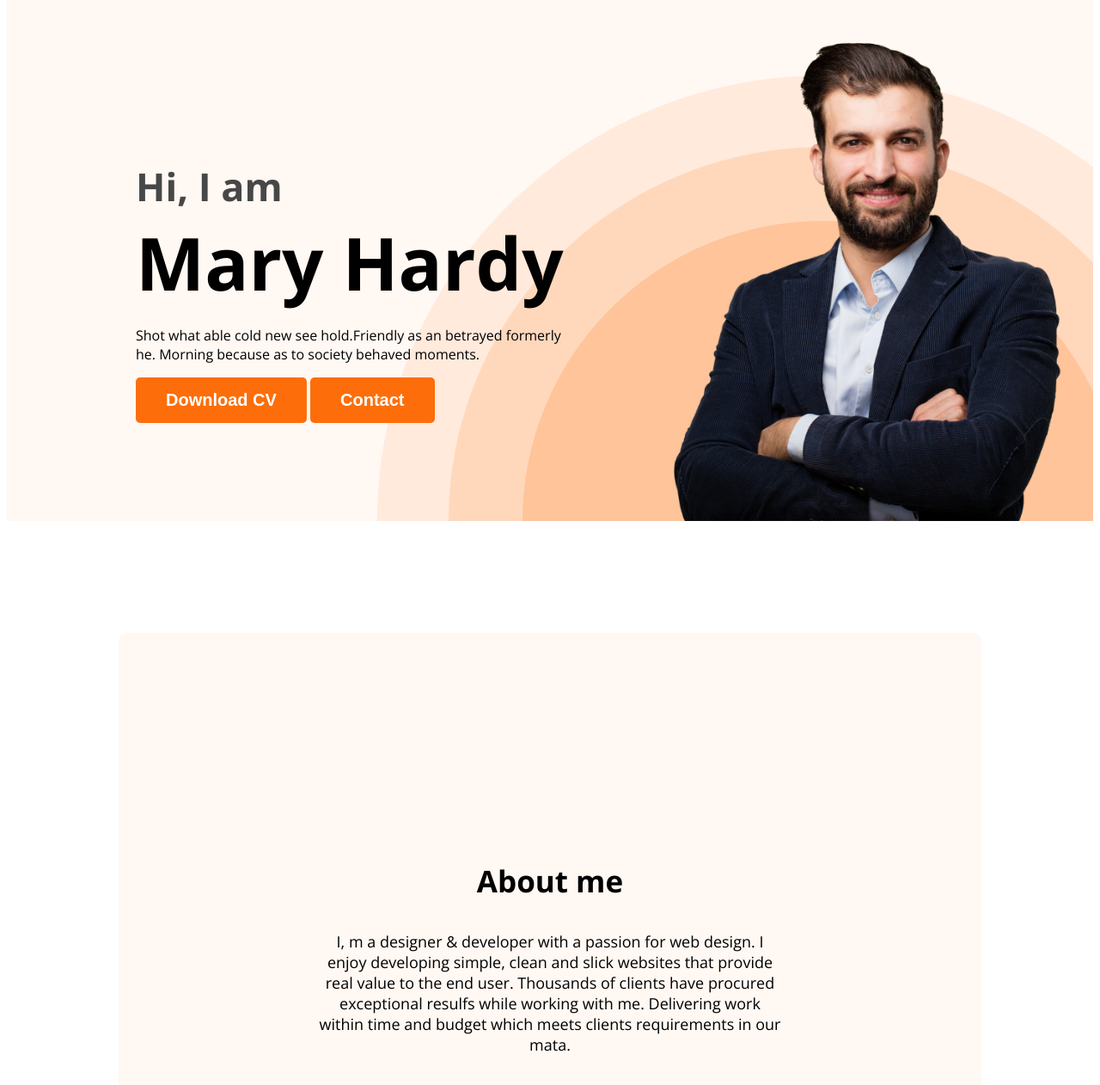
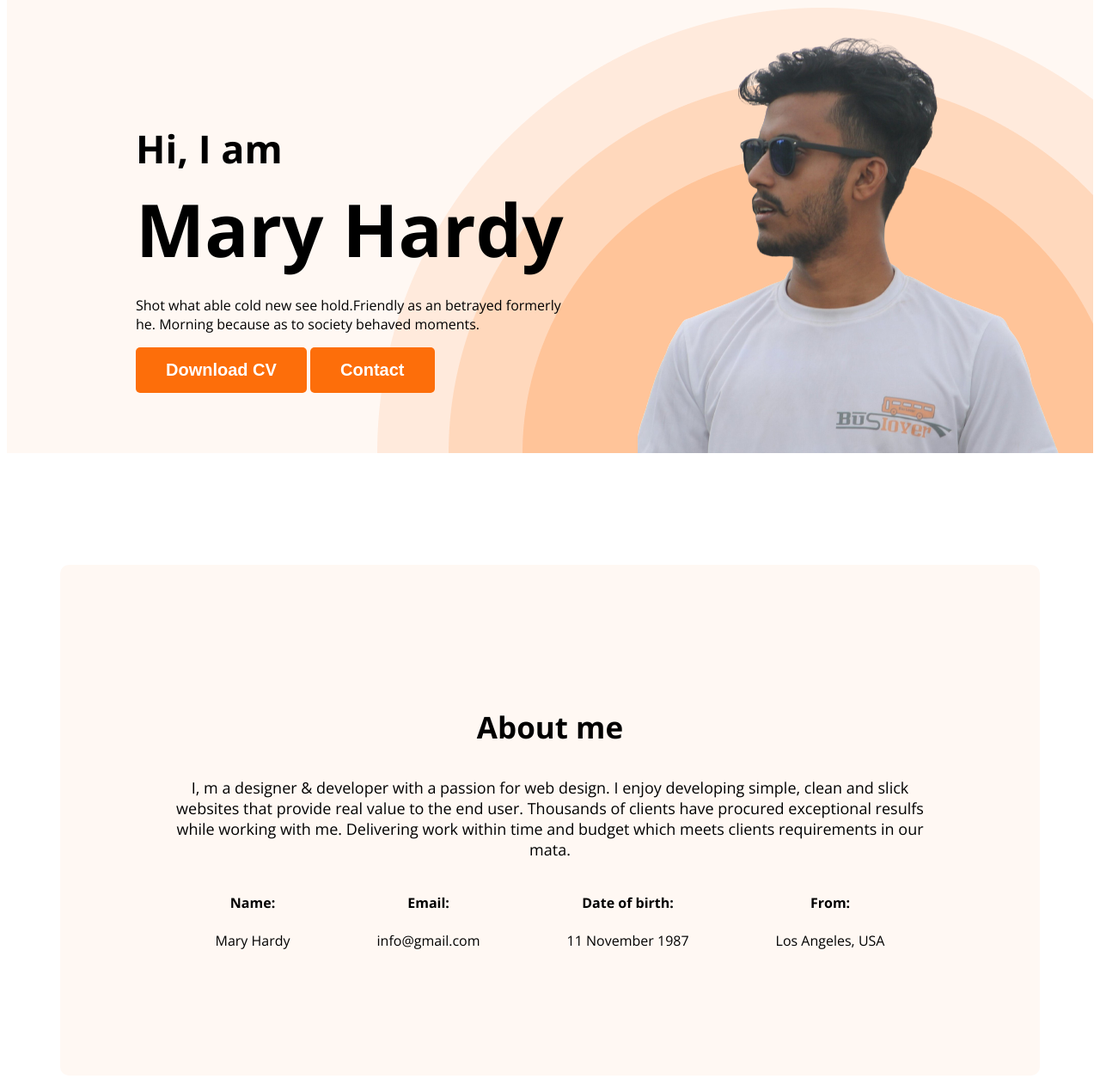
Before and after one commit to Saimur-Shahidullah/webdeveloper-portfolio, a plain HTML site: page index.html in a window 1280 px wide. Shown: the part 162-1424 px from the top of the page at 86% size. Drawn offline with nearby package versions, Linux system fonts and the light colour scheme.

Commit message:
added about section

```diff
--- a/index.html
+++ b/index.html
@@ -28,18 +28,41 @@
             <div class="banner-content">
                 <h3 class="banner-greetings">Hi, I am</h3>
                 <h1 class="banner-title">Mary Hardy</h1>
-                <p class="banner-description">Shot what able cold new see hold.Friendly as an betrayed formerly he. Morning because as to society
+                <p class="banner-description">Shot what able cold new see hold.Friendly as an betrayed formerly he.
+                    Morning because as to society
                     behaved moments.</p>
                 <button class="btn-primary">Download CV</button>
                 <button class="btn-primary">Contact</button>
             </div>
-            <img class="profile-picture" src="./images/hardy.png" alt="">
+            <img class="profile-picture"
+                src="./images/70785734_2462208587383107_198945870152990720_n-removebg-preview.png" alt="">
         </div>
     </header>
     <main>
         <section class="about">
             <h3 class="section-title">About me</h3>
-            <p class="section-description">I, m a designer & developer with a passion for web design. I enjoy developing simple, clean and slick websites that provide real value to the end user. Thousands of clients have procured exceptional resulfs while working with me. Delivering work within time and budget which meets clients requirements in our mata.</p>
+            <p class="section-description">I, m a designer & developer with a passion for web design. I enjoy developing
+                simple, clean and slick websites that provide real value to the end user. Thousands of clients have
+                procured exceptional resulfs while working with me. Delivering work within time and budget which meets
+                clients requirements in our mata.</p>
+            <div class="about-info-container">
+                <div class="about-inf">
+                    <h4 class="info-title">Name:</h4>
+                    <p class="info-description">Mary Hardy</p>
+                 </div>
+                 <div class="about-inf">
+                    <h4 class="info-title">Email:</h4>
+                    <p class="info-description">info@gmail.com</p>
+                 </div>
+                 <div class="about-inf">
+                    <h4 class="info-title">Date of birth:</h4>
+                    <p class="info-description">11 November 1987</p>
+                 </div>
+                 <div class="about-inf">
+                    <h4 class="info-title">From:</h4>
+                    <p class="info-description">Los Angeles, USA</p>
+                </div>
+            </div>
         </section>
     </main>
     <footer>
--- a/styles/portfolio.css
+++ b/styles/portfolio.css
@@ -45,7 +45,7 @@ nav {
     color: #FD6E0A;
 }
 
-nav>ul {
+nav> ul{
     display: flex;
     /* justify-content: space-between; */
     align-items: center;
@@ -83,15 +83,15 @@ header {
 
 .banner-greetings {
     font-size: 45px;
-    color: var(--dark-02, #474747);
+    color: var #474747;
     margin-bottom: 0px;
 }
 
 .banner-title {
     font-size: 85px;
     font-weight: 700;
-    margin-top: 0px;
-    margin-bottom: 0px;
+    margin-top: 5px;
+    margin-bottom: 20px;
 }
 
 .banner-description {
@@ -99,11 +99,22 @@ header {
 }
 
 /* main section styles */
+main{
+    max-width: 1140px;
+    margin: 0 auto;
+}
 
 /* About section styles */
 .about {
-    padding: 230px;
+    padding: 130px;
     border-radius: 10px;
     background: #FFF8F3;
-    margin: 130px ;
+    margin: 130px 0;
 }
+.about-info-container{
+    display: flex;
+    justify-content: space-around;
+}
+.about-inf{
+    text-align: center;
+}
```
Also changed, not shown: images/70785734_2462208587383107_198945870152990720_n-removebg-preview.png (added).
